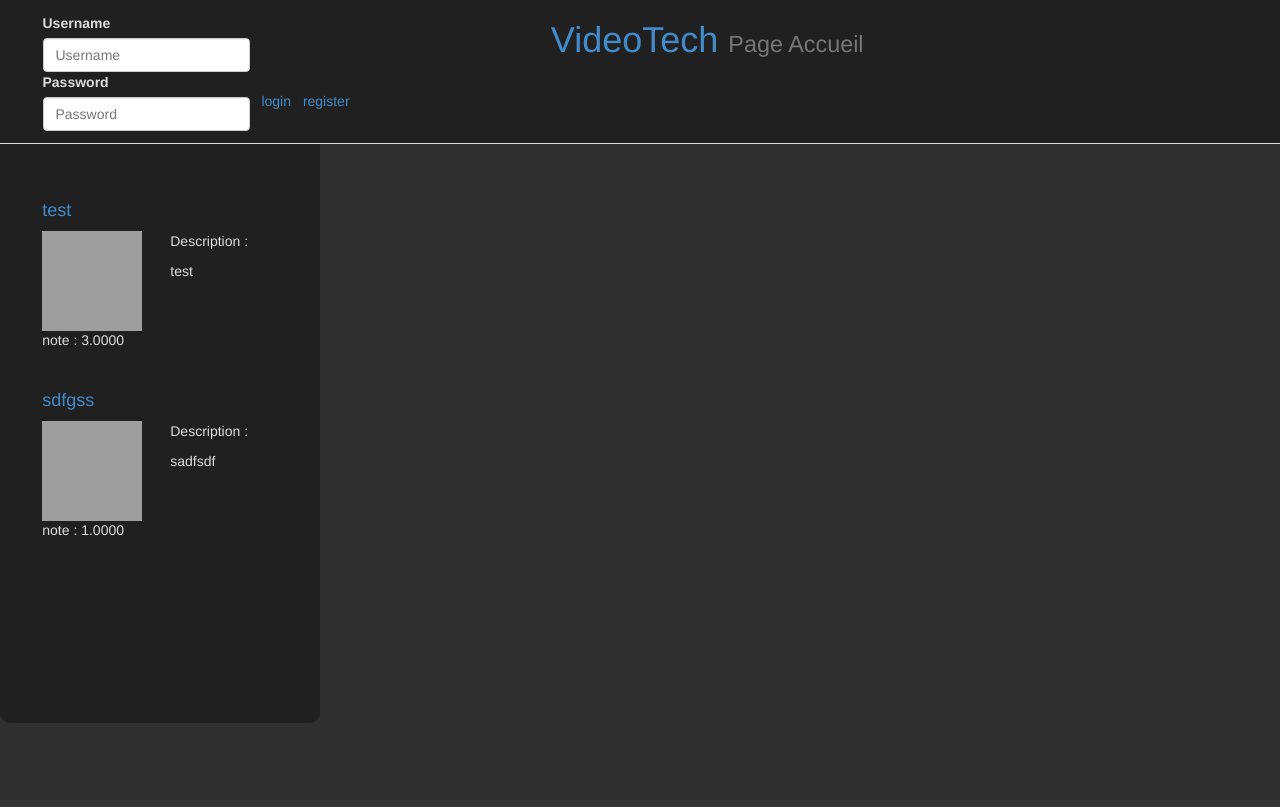
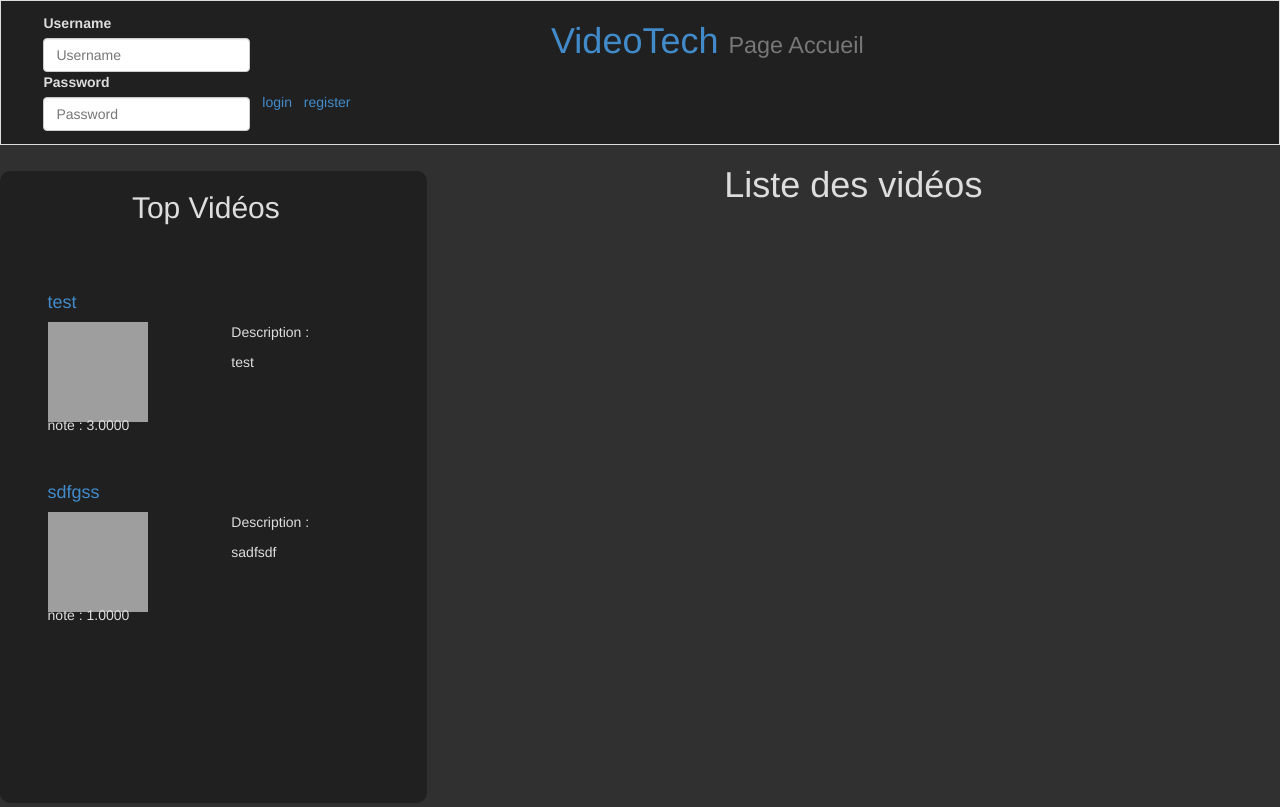
Before and after one commit to CaptainPopcorn/SiteVideos, a PHP site: page /index.php?action=login in a window 1280 px wide. Before the commit the page ends 723 px from the top, so only its background shows below. Run offline with PHP 8.4, Linux system fonts and the light colour scheme; data comes from the database, SQL or seed files in the repository; grey boxes are pictures that could not be loaded.

Commit message:
SiteVideos: Améliorations affichage

```diff
--- a/css/style.css
+++ b/css/style.css
@@ -11,7 +11,7 @@ html, body {
     padding-bottom: 5%;
 }
 .underNavTop{
-    min-height: 100%;
+    min-height: 90%;
     //padding-top: 8%;
 }
 header{
@@ -23,14 +23,14 @@ header{
 }
 section{
     overflow: auto;
-    margin-top: 5%;
+    //margin-top: 5%;
     max-height: 75%;
 }
 nav{
     background-color: #202020;
     height: 86%;
     border-radius: 10px;
-    margin-top: 7%;
+    margin-top: 2%;
 }
 #TitrePrincipal{
     float: right;
@@ -60,6 +60,8 @@ li{
 
 .infosVideo {
     height : 200px;
+    width: 50%;
+    margin-left: 15%;
 }
 
 
@@ -92,6 +94,7 @@ div .containerCenter{
     padding-left: 5%;
     height: 60%;
     width: 50%;
+    //margin-left: 5%;
 }
 section .containerCenter{
     margin-top: 0%;
--- a/template.php
+++ b/template.php
@@ -32,7 +32,7 @@ and open the template in the editor.
     </head>
     <body>
         <div id="page" class="col-sm-12">
-            <header class="navbar-fixed-top col-sm-12">
+            <header class="col-sm-12">
                 <h1 id="TitrePrincipal" class="col-sm-7">
                     <a href="./" >VideoTech</a>
                     <small>
@@ -43,15 +43,15 @@ and open the template in the editor.
 
 
             </header>
-            <nav class="col-sm-3">
+            <nav class="col-sm-4">
                 <div class="containerCenter col-sm-12 containerBorder ">
                     <ul class="nav nav-pills nav-stacked col-sm-12 containerVideos">
                         <?=$leftMenu;?>
                     </ul>
                 </div>
             </nav>
-            <section class="col-sm-9 underNavTop">
-                <div class="containerCenter col-lg-8 col-lg-offset-2 containerBorder" id="principal">
+            <section class="col-sm-8 underNavTop">
+                <div class="containerCenter col-lg-12 containerBorder" id="principal">
                     <?=$contenu;?>
                 </div>
             </section>
```
